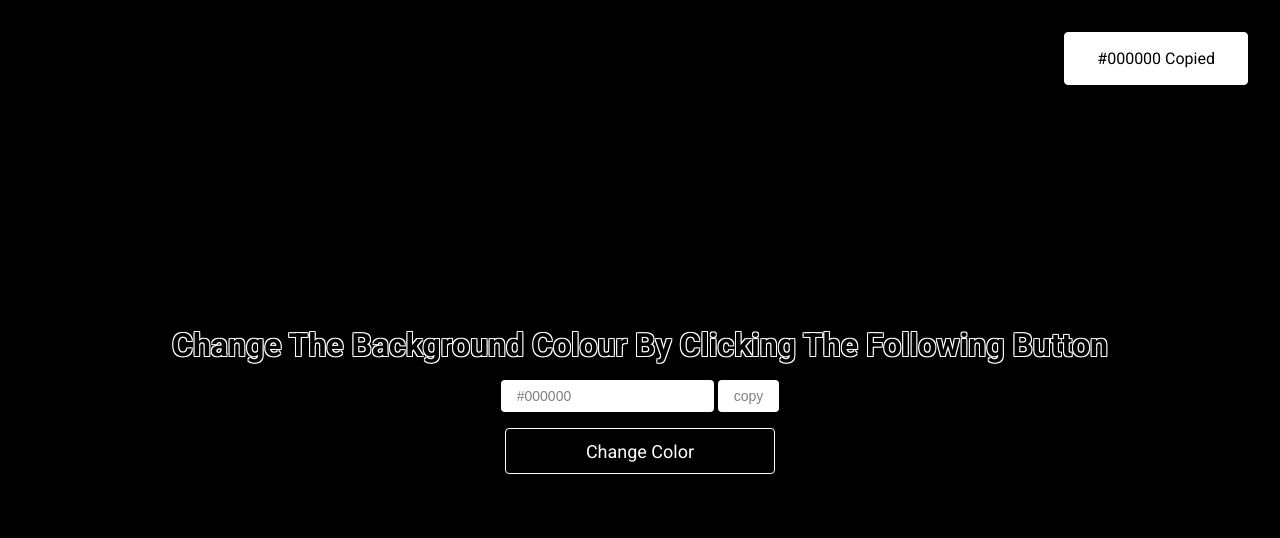
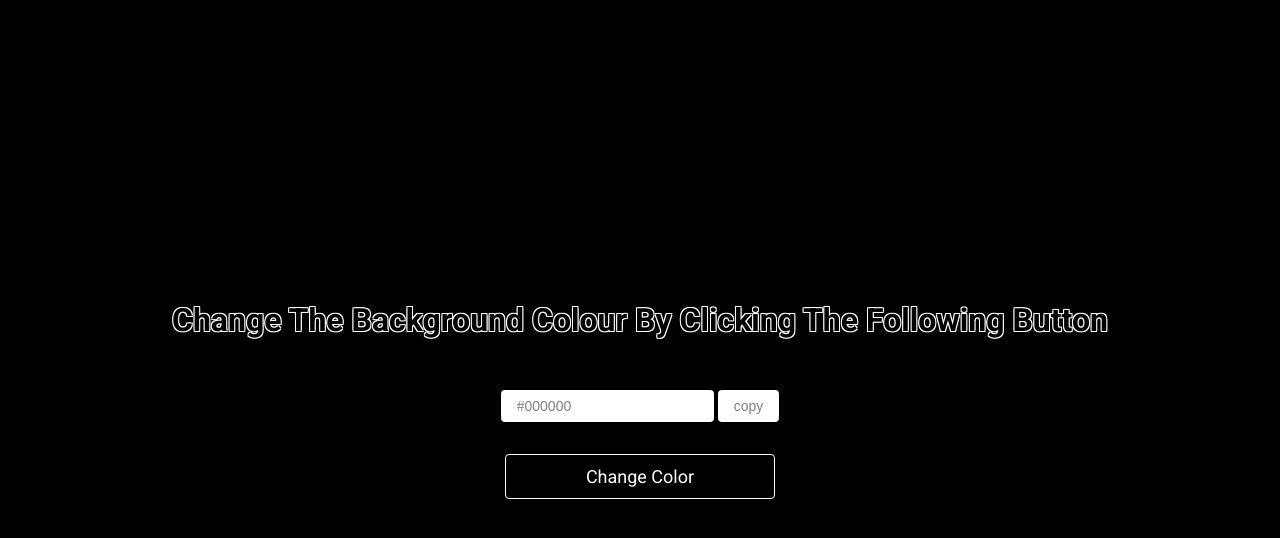
Before and after one commit to emaduddin678/dom_project-2, a plain HTML site: page index.html in a window 1280 px wide. Both pictures are taken after a click on the button "copy". Drawn offline with Linux system fonts and the light colour scheme.

Commit message:
processing

```diff
--- a/index.html
+++ b/index.html
@@ -11,6 +11,7 @@
     <div class="container" id="root">
         <h1>change the background colour by clicking the following button </h1>
         <div class="input-group">
+            <div class="input-icon">#</div>
             <input type="text"  value="#000000" id="output">
             <button id="copy-btn" title="copy to clipboard">copy</button>
         </div>
--- a/index.js
+++ b/index.js
@@ -83,7 +83,7 @@ function generateToastmsg(msg) {
 
 
 function isValid(color){
-    if (/^#[0-9a-f]{3}([0-9a-f]{3})?$/i.test(color)) {
+    if (/^[0-9a-f]{3}([0-9a-f]{3})?$/i.test(color)) {
         return true;
     }
 }
--- a/style.css
+++ b/style.css
@@ -18,6 +18,11 @@ body{
     flex-direction: column;
     justify-content: center;
     align-items: center;
+    gap: 1rem;
+}
+
+.container .input-group{
+    /* display: flex; */
 }
 .container .input-group input[type='text'],
 input[type='text']:disabled,
```
